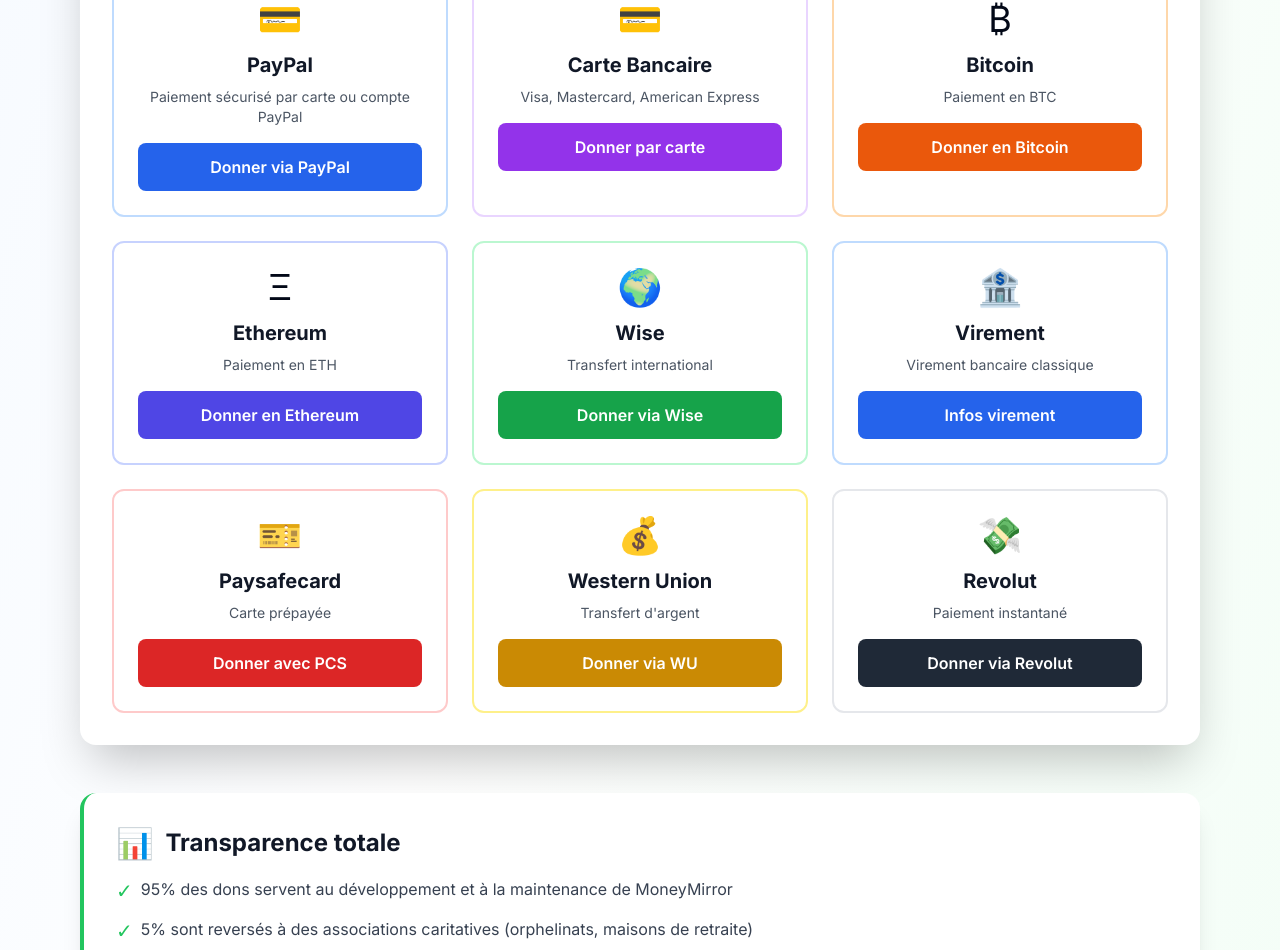
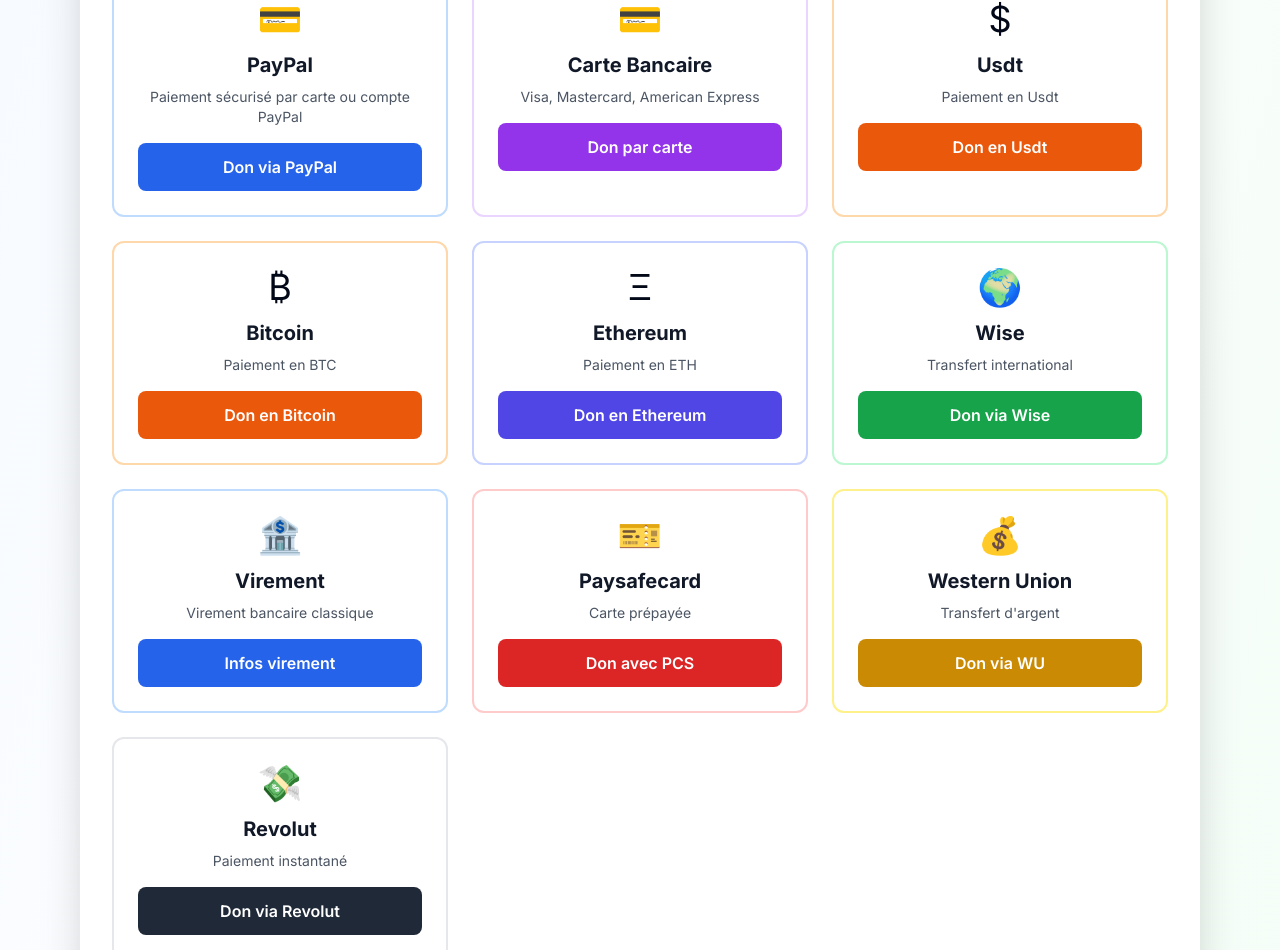
Before and after one commit to Vitushan/holbertonschool-moneyMirror, a Next.js app: page /donation in a window 1280 px wide. Shown: the part 2553-3503 px from the top of the page. Built offline with nearby package versions, Linux system fonts and the light colour scheme; no server answers.

Commit message:
updated donation page

```diff
--- a/src/app/donation/page.js
+++ b/src/app/donation/page.js
@@ -311,7 +311,7 @@
               <h3 className="text-xl font-bold text-gray-900 mb-2 text-center">PayPal</h3>
               <p className="text-gray-600 text-sm mb-4 text-center">Paiement sécurisé par carte ou compte PayPal</p>
               <button className="w-full bg-blue-600 hover:bg-blue-700 text-white font-semibold py-3 rounded-lg transition">
-                Donner via PayPal
+                Don via PayPal
               </button>
             </div>
 
@@ -321,7 +321,17 @@
               <h3 className="text-xl font-bold text-gray-900 mb-2 text-center">Carte Bancaire</h3>
               <p className="text-gray-600 text-sm mb-4 text-center">Visa, Mastercard, American Express</p>
               <button className="w-full bg-purple-600 hover:bg-purple-700 text-white font-semibold py-3 rounded-lg transition">
-                Donner par carte
+                Don par carte
+              </button>
+            </div>
+
+          {/* Usdt */}
+            <div className="border-2 border-orange-200 rounded-xl p-6 hover:shadow-lg transition-all hover:scale-105">
+              <div className="text-4xl mb-3 text-center">$</div>
+              <h3 className="text-xl font-bold text-gray-900 mb-2 text-center">Usdt</h3>
+              <p className="text-gray-600 text-sm mb-4 text-center">Paiement en Usdt</p>
+              <button className="w-full bg-orange-600 hover:bg-orange-700 text-white font-semibold py-3 rounded-lg transition">
+                Don en Usdt
               </button>
             </div>
 
@@ -331,7 +341,7 @@
               <h3 className="text-xl font-bold text-gray-900 mb-2 text-center">Bitcoin</h3>
               <p className="text-gray-600 text-sm mb-4 text-center">Paiement en BTC</p>
               <button className="w-full bg-orange-600 hover:bg-orange-700 text-white font-semibold py-3 rounded-lg transition">
-                Donner en Bitcoin
+                Don en Bitcoin
               </button>
             </div>
 
@@ -341,7 +351,7 @@
               <h3 className="text-xl font-bold text-gray-900 mb-2 text-center">Ethereum</h3>
               <p className="text-gray-600 text-sm mb-4 text-center">Paiement en ETH</p>
               <button className="w-full bg-indigo-600 hover:bg-indigo-700 text-white font-semibold py-3 rounded-lg transition">
-                Donner en Ethereum
+                Don en Ethereum
               </button>
             </div>
 
@@ -351,7 +361,7 @@
               <h3 className="text-xl font-bold text-gray-900 mb-2 text-center">Wise</h3>
               <p className="text-gray-600 text-sm mb-4 text-center">Transfert international</p>
               <button className="w-full bg-green-600 hover:bg-green-700 text-white font-semibold py-3 rounded-lg transition">
-                Donner via Wise
+                Don via Wise
               </button>
             </div>
 
@@ -371,7 +381,7 @@
               <h3 className="text-xl font-bold text-gray-900 mb-2 text-center">Paysafecard</h3>
               <p className="text-gray-600 text-sm mb-4 text-center">Carte prépayée</p>
               <button className="w-full bg-red-600 hover:bg-red-700 text-white font-semibold py-3 rounded-lg transition">
-                Donner avec PCS
+                Don avec PCS
               </button>
             </div>
 
@@ -381,7 +391,7 @@
               <h3 className="text-xl font-bold text-gray-900 mb-2 text-center">Western Union</h3>
               <p className="text-gray-600 text-sm mb-4 text-center">Transfert d'argent</p>
               <button className="w-full bg-yellow-600 hover:bg-yellow-700 text-white font-semibold py-3 rounded-lg transition">
-                Donner via WU
+                Don via WU
               </button>
             </div>
 
@@ -391,7 +401,7 @@
               <h3 className="text-xl font-bold text-gray-900 mb-2 text-center">Revolut</h3>
               <p className="text-gray-600 text-sm mb-4 text-center">Paiement instantané</p>
               <button className="w-full bg-gray-800 hover:bg-gray-900 text-white font-semibold py-3 rounded-lg transition">
-                Donner via Revolut
+                Don via Revolut
               </button>
             </div>
           </div>
@@ -407,11 +417,11 @@
           <div className="space-y-3 text-gray-700 mb-6">
             <p className="flex items-start">
               <span className="text-green-500 text-xl mr-2">✓</span>
-              <span>95% des dons servent au développement et à la maintenance de MoneyMirror</span>
+              <span>85% des dons servent au développement et à la maintenance de MoneyMirror</span>
             </p>
             <p className="flex items-start">
               <span className="text-green-500 text-xl mr-2">✓</span>
-              <span>5% sont reversés à des associations caritatives (orphelinats, maisons de retraite)</span>
+              <span>15% sont reversés à des associations caritatives (orphelinats, maisons de retraite)</span>
             </p>
             <p className="flex items-start">
               <span className="text-green-500 text-xl mr-2">✓</span>
@@ -527,7 +537,7 @@
                 Avec toute ma gratitude et mon respect,
               </p>
               <p className="text-xl text-blue-600 font-semibold">
-                Bibi
+                Vithushan
               </p>
               <p className="text-sm text-gray-500">
                 Créateur de MoneyMirror
```
